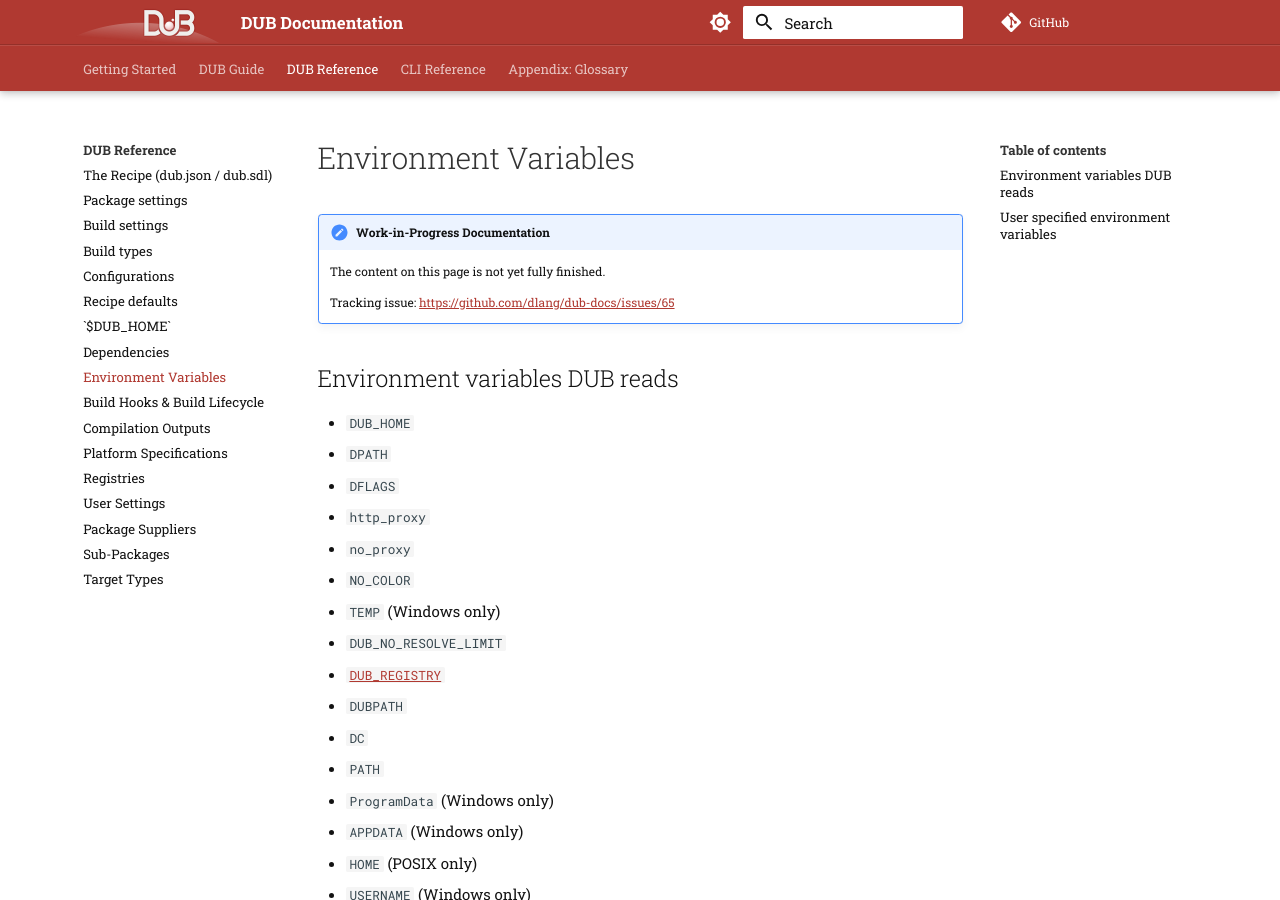
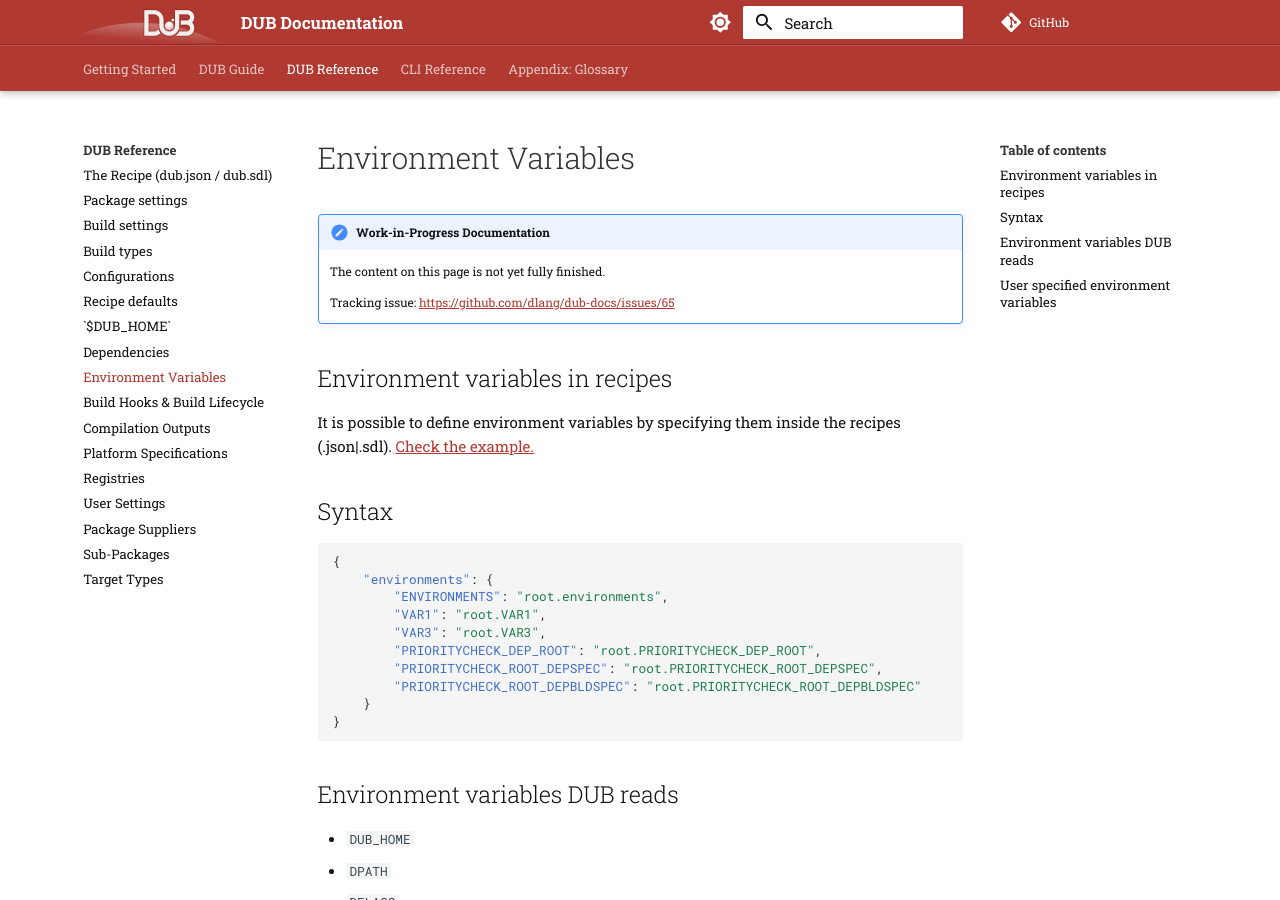
Before and after one commit to dlang/dub-docs, an MkDocs documentation site: the page built from docs/dub-reference/environment_variables.md, in a window 1280 px wide and 900 px high. Built offline with MkDocs 1.6.1 and Material for MkDocs 9.7.7, drawn with Linux system fonts in a browser that asks for light colours; comment, search, counter and statistics services are not loaded.

Commit message:
Add "environments" to dub reference

````diff
--- a/docs/dub-reference/environment_variables.md
+++ b/docs/dub-reference/environment_variables.md
@@ -5,6 +5,24 @@
     The content on this page is not yet fully finished.
 
     Tracking issue: <https://github.com/dlang/dub-docs/issues/65>
+
+## Environment variables in recipes
+It is possible to define environment variables by specifying them inside the recipes (.json|.sdl). [Check the example.](https://github.com/dlang/dub/blob/master/test/environment-variables/dub.json)
+
+## Syntax
+```json
+{
+	"environments": {
+		"ENVIRONMENTS": "root.environments",
+		"VAR1": "root.VAR1",
+		"VAR3": "root.VAR3",
+		"PRIORITYCHECK_DEP_ROOT": "root.PRIORITYCHECK_DEP_ROOT",
+		"PRIORITYCHECK_ROOT_DEPSPEC": "root.PRIORITYCHECK_ROOT_DEPSPEC",
+		"PRIORITYCHECK_ROOT_DEPBLDSPEC": "root.PRIORITYCHECK_ROOT_DEPBLDSPEC"
+	}
+}
+```
+
 
 ## Environment variables DUB reads
 
````
